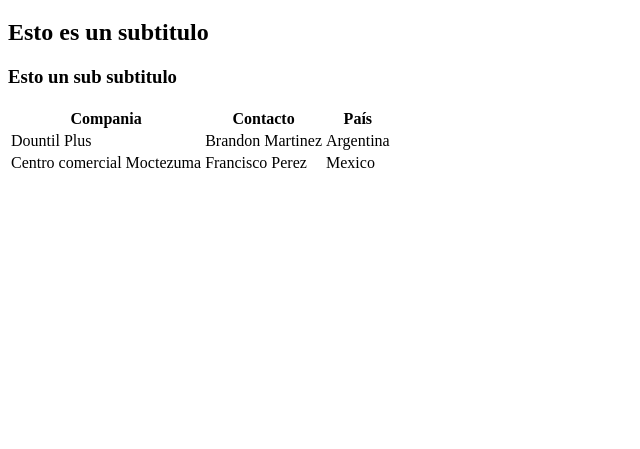
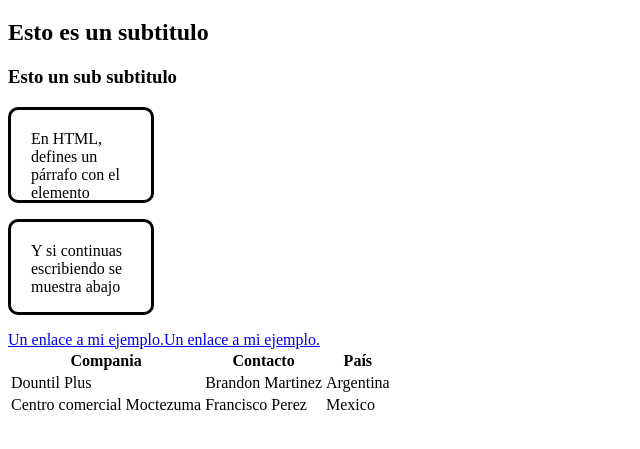
Before and after one commit to Brancas/fullstackdev, a plain HTML site: page index.html in a window 1280 px wide. Shown: the part 61-510 px from the top of the page, without its empty margins (0-640 px from the left). Drawn offline with Linux system fonts and the light colour scheme.

Commit message:
Hice unas pruebas de relacion de HTML con CSS

```diff
--- a/index.html
+++ b/index.html
@@ -2,11 +2,17 @@
 <html>
 <head>
     <title> ITBANK  APLICACION</title>
+    <link rel="stylesheet" href="style.css">
+
 </head>
 <body>
     <h1>Esto es un texto de prueba</h1>
      <h2>Esto es un subtitulo</h2>
      <h3>Esto un sub subtitulo</h3>
+
+     <p>En HTML, defines un párrafo con el elemento </p>
+
+     <p> Y si continuas escribiendo se muestra abajo</p>
 
      <table>
         <tr>
@@ -24,7 +30,9 @@
           <td>Francisco Perez</td>
           <td>Mexico</td>
         </tr>
+        <a href="http://www.ejemplo.com" title="¿A que es 'divertido'">Un enlace a mi ejemplo.</a>
 
+        <a href='http://www.ejemplo.com' title='¿A que es &apos;divertido&apos;?'>Un enlace a mi ejemplo.</a>
       </table>
 </body>
 </html>
--- a/style.css
+++ b/style.css
@@ -0,0 +1,8 @@
+p {
+    width: 100px;
+    height: 50px;
+    padding: 20px;
+    border: 3px solid;
+    align-content: center;
+    border-radius: 10px;
+  }
```
Also changed, not shown: index2.html (added, +3 -0 lines).
